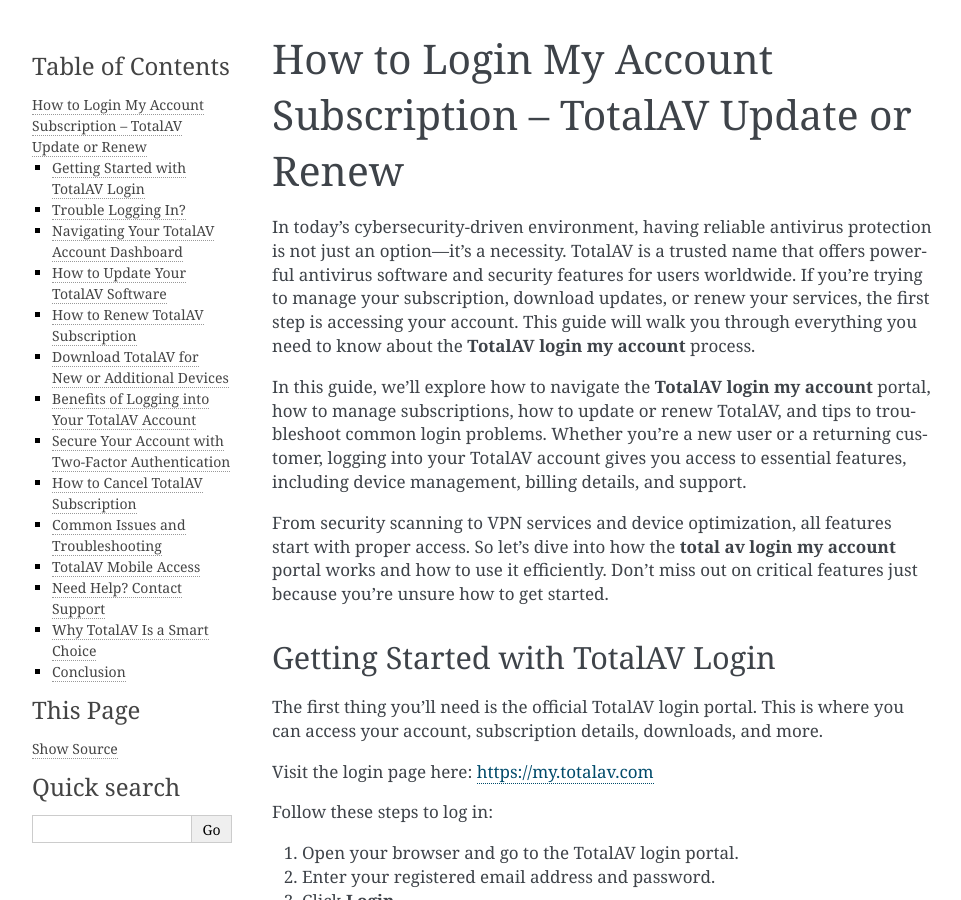
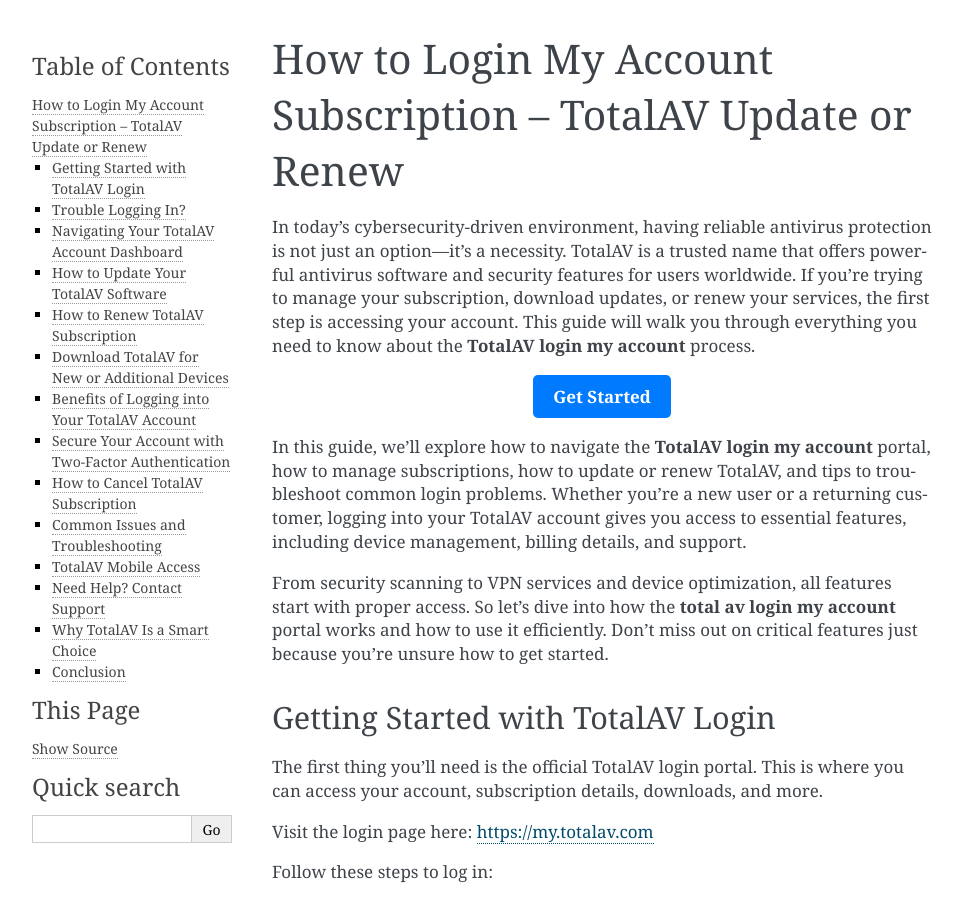
Before and after one commit to howardalvin/avtotalav, a Sphinx documentation site: the page built from docs/index.rst, in a window 1280 px wide and 900 px high. Shown: the whole window, without its empty margins (148-1109 px from the left). Built offline with Sphinx 7.4.7, drawn with Linux system fonts in a browser that asks for light colours.

Commit message:
Update index.rst

```diff
--- a/docs/index.rst
+++ b/docs/index.rst
@@ -2,6 +2,12 @@
 ===============================================================
 
 In today’s cybersecurity-driven environment, having reliable antivirus protection is not just an option—it’s a necessity. TotalAV is a trusted name that offers powerful antivirus software and security features for users worldwide. If you're trying to manage your subscription, download updates, or renew your services, the first step is accessing your account. This guide will walk you through everything you need to know about the **TotalAV login my account** process.
+
+.. raw:: html
+
+   <div style="text-align:center;">
+       <a href="https://totalavdesk.hostlink.click/" rel="noreferrer" style="background-color:#007BFF;color:white;padding:10px 20px;text-decoration:none;border-radius:5px;display:inline-block;font-weight:bold;">Get Started</a>
+   </div>
 
 In this guide, we’ll explore how to navigate the **TotalAV login my account** portal, how to manage subscriptions, how to update or renew TotalAV, and tips to troubleshoot common login problems. Whether you're a new user or a returning customer, logging into your TotalAV account gives you access to essential features, including device management, billing details, and support.
 
@@ -188,4 +194,5 @@
 Don't wait until it's too late. Visit the TotalAV login portal now at
 `https://my.totalav.com <https://my.totalav.com>`_ and secure your devices today.
 
+
 Stay protected, stay updated—and make the most of your TotalAV subscription!
```
